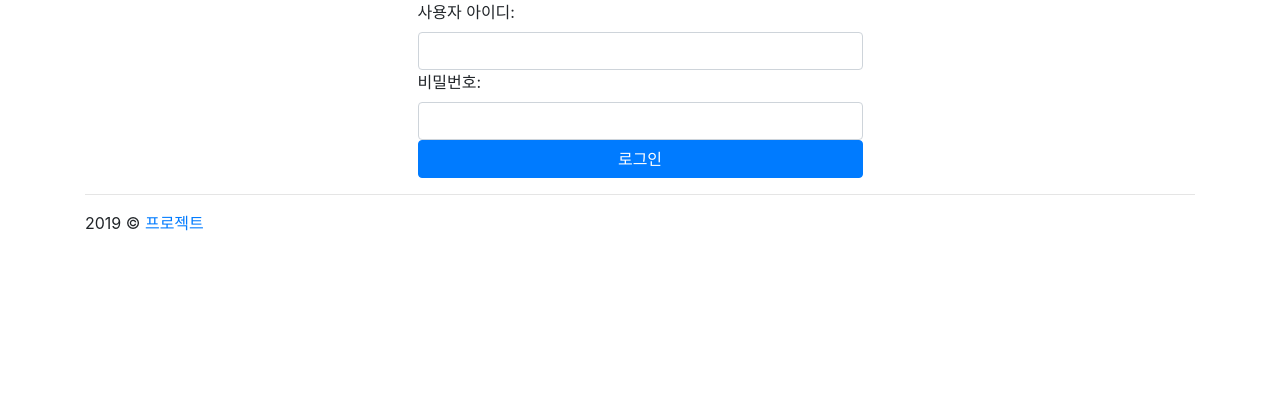
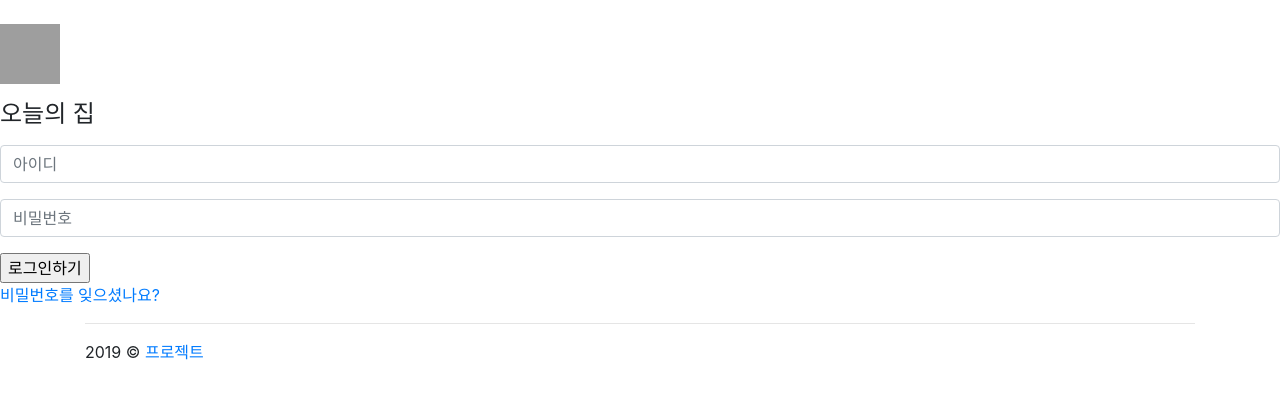
Before and after one commit to HyungtaeMoon/today_home, a Django app: page /members/login/ in a window 1280 px wide. Shown: the part 74-473 px from the top of the page. Run offline with Django 3.2, Linux system fonts and the light colour scheme; parts of the project's set-up code (start-up, migrations or seed data) failed here and were passed over; some libraries are stand-ins or nearby versions; grey boxes are pictures that could not be loaded.

Commit message:
[FIX] form 커스텀 css 추가, 로그인 페이지 템플릿 커스텀

```diff
--- a/app/members/forms.py
+++ b/app/members/forms.py
@@ -7,9 +7,10 @@
 
 class LoginForm(forms.Form):
     username = forms.CharField(
-        label='사용자 아이디',
+        label='아이디',
         widget=forms.TextInput(
             attrs={
+                'placeholder': '아이디',
                 'class': 'form-control',
             }
         )
@@ -18,6 +19,7 @@
         label='비밀번호',
         widget=forms.PasswordInput(
             attrs={
+                'placeholder': '비밀번호',
                 'class': 'form-control',
             }
         )
--- a/app/templates/members/login.html
+++ b/app/templates/members/login.html
@@ -1,15 +1,52 @@
 {% extends 'base.html' %}
+{% load static %}
+{% block content %}
+    {#    <div class="container">#}
+    {#        <div class="row">#}
+    {#            <div class="col-9 col-sm-9 col-md-6 col-lg-5 mx-auto">#}
+    {#                <form action="" method="POST">#}
+    {#                    {% csrf_token %}#}
+    {#                    {{ form }}#}
+    {#                    <button type="submit" class="btn btn-primary btn-block">로그인</button>#}
+    {#                </form>#}
+    {#            </div>#}
+    {#        </div>#}
+    {#    </div>#}
 
-{% block content %}
-    <div class="container">
-        <div class="row">
-            <div class="col-9 col-sm-9 col-md-6 col-lg-5 mx-auto">
-                <form action="" method="POST">
-                    {% csrf_token %}
-                    {{ form }}
-                    <button type="submit" class="btn btn-primary btn-block">로그인</button>
-                </form>
+    <div class="wrapper fadeInDown">
+        <div id="formContent">
+            <!-- Tabs Titles -->
+
+            <!-- Icon -->
+            <div class="fadeIn first">
+                <br>
+                <p><img src="{% static 'img/logo.jpeg' %}" id="icon" alt="User Icon" style="height: 60px; width: 60px;"/>
+                    <h4>오늘의 집</h4></p>
             </div>
+
+            <!-- Login Form -->
+            <form method="POST">
+                {% csrf_token %}
+                {% for field in form %}
+                    <p>
+{#                        {{ field.label_tag }}<br>#}
+                        {{ field }}
+                        {% if field.help_text %}
+                            <small style="color: grey">{{ field.help_text }}</small>
+                        {% endif %}
+                        {% for error in field.errors %}
+                            <p style="color: red">{{ error }}</p>
+                        {% endfor %}
+                    </p>
+                {% endfor %}
+                <input type="submit" class="fadeIn fourth" value="로그인하기">
+            </form>
+
+            <!-- Remind Passowrd -->
+            <div id="formFooter">
+                <a class="underlineHover" href="#">비밀번호를 잊으셨나요?</a>
+            </div>
+
         </div>
     </div>
 {% endblock %}
```
